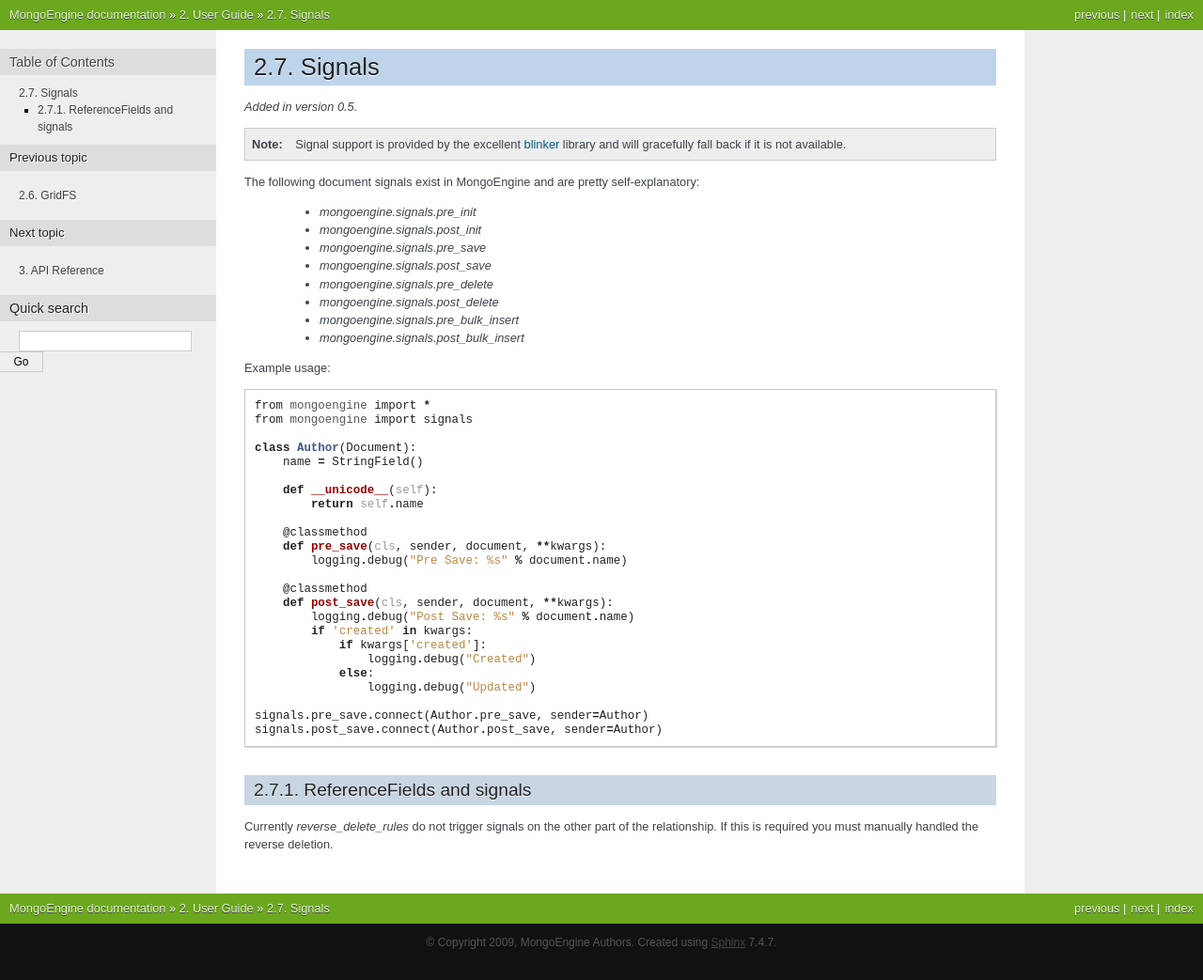
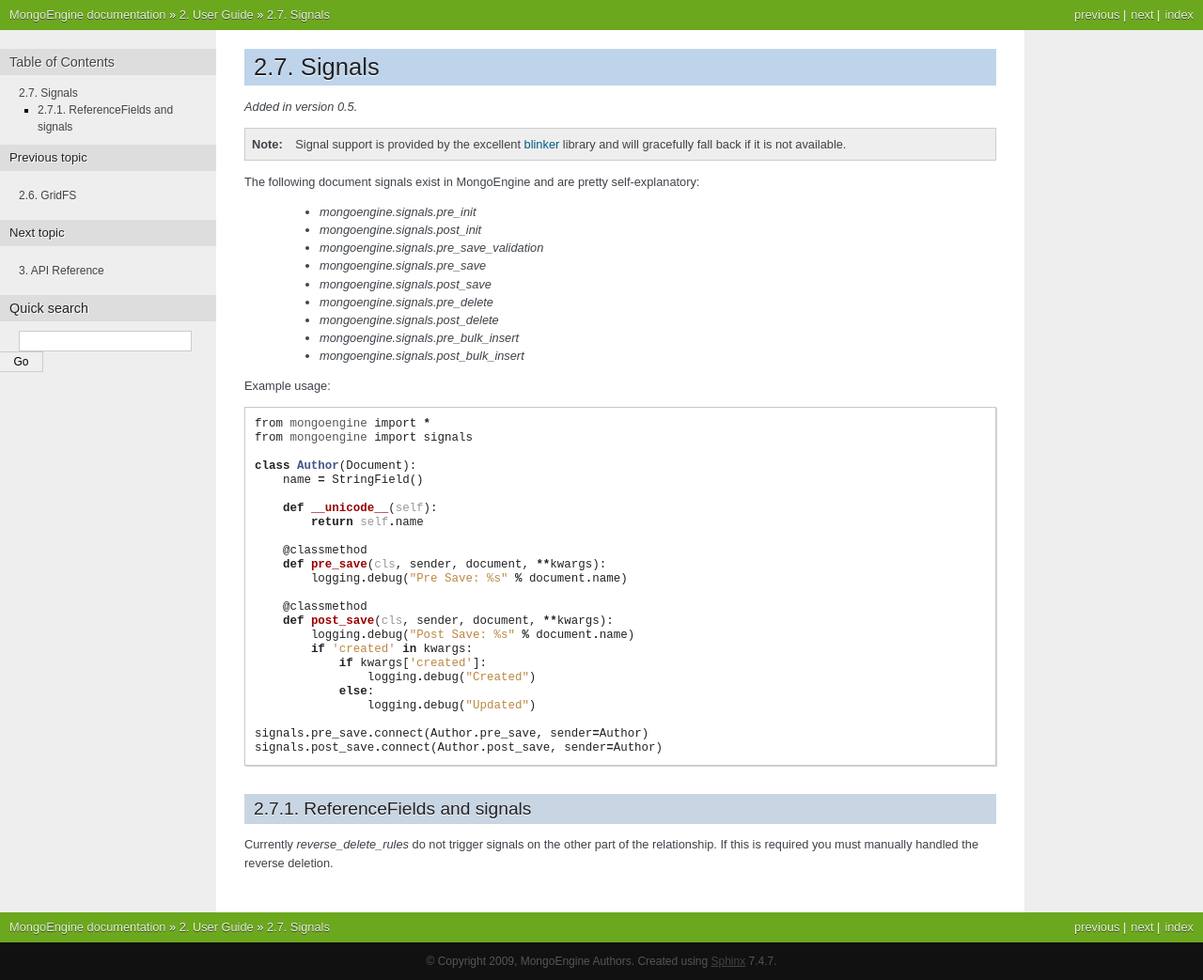
Before and after one commit to MongoEngine/mongoengine, a Sphinx documentation site: the page built from docs/guide/signals.rst, in a window 1280 px wide. Shown: the whole page at 94% size. Built offline with Sphinx 7.4.7, drawn with Linux system fonts in a browser that asks for light colours; the version number could not be read and is left out.

Commit message:
Added pre_save_validation to signal list in documentation.

```diff
--- a/docs/guide/signals.rst
+++ b/docs/guide/signals.rst
@@ -15,6 +15,7 @@ The following document signals exist in MongoEngine and are pretty self-explanat
 
   * `mongoengine.signals.pre_init`
   * `mongoengine.signals.post_init`
+  * `mongoengine.signals.pre_save_validation`
   * `mongoengine.signals.pre_save`
   * `mongoengine.signals.post_save`
   * `mongoengine.signals.pre_delete`
```
